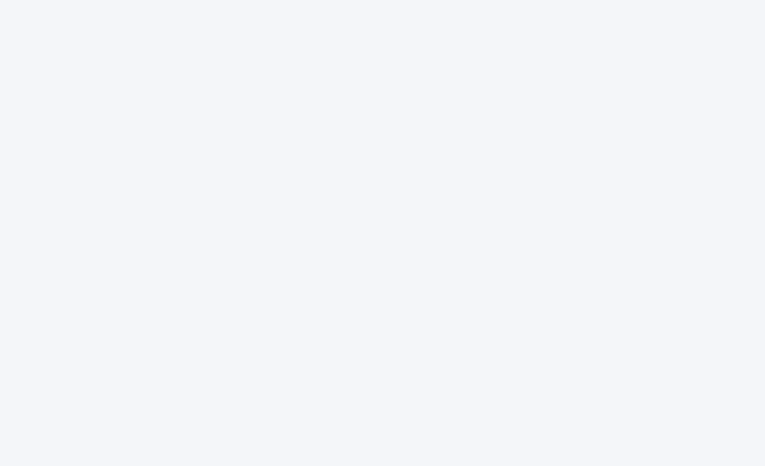
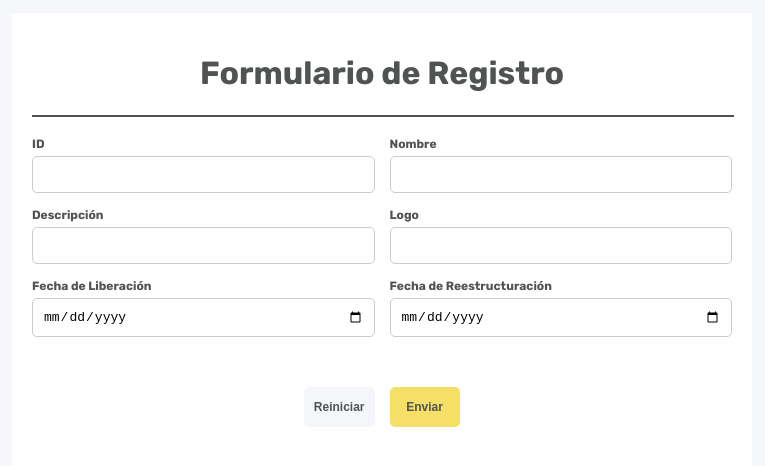
Before and after one commit to jugiros/sofka-challenge, an Angular app: page /create in a window 1280 px wide. Before the commit this address led to /. Shown: the part 160-626 px from the top of the page, without its empty margins (258-1023 px from the left). Built offline with nearby package versions, Linux system fonts and the light colour scheme.

Commit message:
feature: Create product form added.

```diff
--- a/src/app/app.routes.ts
+++ b/src/app/app.routes.ts
@@ -1,6 +1,8 @@
 import { Routes } from '@angular/router';
 import {ProductListComponent} from "./components/product-list/product-list.component";
+import {CreateProductComponent} from "./components/create-product/create-product.component";
 
 export const routes: Routes = [
-  { path: '', component: ProductListComponent }
+  { path: '', component: ProductListComponent },
+  { path: 'create', component: CreateProductComponent }
 ];
--- /dev/null
+++ b/src/app/components/create-product/create-product.component.html
@@ -0,0 +1,38 @@
+<div class="container-form">
+  <div class="title-div">
+    <h1>Formulario de Registro</h1>
+  </div>
+  <hr>
+  <form [formGroup]="form" class="form-container">
+    <div class="form-grid">
+      <div class="form-group">
+        <label for="id">ID</label>
+        <input id="id" formControlName="id" type="text" />
+      </div>
+      <div class="form-group">
+        <label for="name">Nombre</label>
+        <input id="name" formControlName="name" type="text" />
+      </div>
+      <div class="form-group">
+        <label for="description">Descripción</label>
+        <input id="description" formControlName="description" />
+      </div>
+      <div class="form-group">
+        <label for="logo">Logo</label>
+        <input id="logo" formControlName="logo" type="text" />
+      </div>
+      <div class="form-group">
+        <label for="date_release">Fecha de Liberación</label>
+        <input id="date_release" formControlName="date_release" type="date" />
+      </div>
+      <div class="form-group">
+        <label for="date_revision">Fecha de Reestructuración</label>
+        <input id="date_revision" formControlName="date_revision" type="date" />
+      </div>
+    </div>
+  </form>
+  <div class="button-container">
+    <button type="button" class="reset-btn" (click)="resetForm()">Reiniciar</button>
+    <button type="button" class="submit-btn">Enviar</button>
+  </div>
+</div>
--- /dev/null
+++ b/src/app/components/create-product/create-product.component.ts
@@ -0,0 +1,41 @@
+import {Component, OnInit} from '@angular/core';
+import {FormBuilder, FormGroup, ReactiveFormsModule} from "@angular/forms";
+
+@Component({
+  selector: 'app-create-product',
+  standalone: true,
+  imports: [
+    ReactiveFormsModule
+  ],
+  templateUrl: './create-product.component.html',
+  styleUrl: './create-product.component.css'
+})
+export class CreateProductComponent implements OnInit{
+
+  form!: FormGroup;
+
+  constructor(
+    private formBuilder: FormBuilder
+  ) {
+  }
+
+  private initializeForm() {
+    this.form = this.formBuilder.group({
+      id: [],
+      name: [],
+      description: [],
+      logo: [],
+      date_release: [],
+      date_revision: []
+    });
+  }
+
+  resetForm() {
+    this.form.reset();
+  }
+
+  ngOnInit() {
+    this.initializeForm();
+  }
+
+}
--- a/src/scss/styles.scss
+++ b/src/scss/styles.scss
@@ -43,13 +43,17 @@ html, body {
   border-radius: 8px;
 }
 
-.primary-btn {
+.btn-action {
   font-size: 12px;
   font-weight: bold;
   height: 40px;
-  width: 70px;
+  min-width: 70px;
   border-radius: 5px;
   border: none;
+}
+
+.primary-btn {
+  @extend .btn-action;
   background-color: var(--dark-yellow);
   cursor: pointer;
   color: var(--text-gray);
@@ -114,7 +118,6 @@ html, body {
 .action-menu {
   position: relative;
   display: inline-block;
-}
 
   .menu-btn {
     background: none;
@@ -142,9 +145,8 @@ html, body {
     z-index: 1000;
     top: 100%;
     right: 0;
-}
 
-.menu-content button {
+    button {
       display: block;
       width: 100%;
       padding: 8px 12px;
@@ -152,12 +154,104 @@ html, body {
       background: none;
       text-align: left;
       cursor: pointer;
+
+      &:hover {
+        background-color: var(--light-gray);
+      }
+    }
   }
 
-.menu-content button:hover {
-  background-color: var(--light-gray);
+  &.show .menu-content {
+    display: block;
+  }
 }
 
-.action-menu .menu-content.show {
-  display: block;
+.container-form {
+  padding: 20px;
+  background-color: var(--basic-white);
+  border-radius: 2px;
+  min-width: 700px;
+  display: flex;
+  flex-direction: column;
+
+  h1 {
+    margin-bottom: 0;
   }
+
+  hr {
+    border: solid 1px;
+    width: 100%;
+    margin-bottom: 20px;
+  }
+
+  .form-container {
+    margin-bottom: 30px;
+  }
+
+  .title-div {
+    text-align: center;
+    padding-bottom: 15px;
+  }
+
+  .form-grid {
+    display: grid;
+    grid-template-columns: repeat(2, 1fr);
+    gap: 15px;
+  }
+
+  .form-group {
+    display: flex;
+    flex-direction: column;
+
+    label {
+      margin-bottom: 5px;
+      font-weight: bold;
+      font-size: 12px;
+    }
+
+    input {
+      padding: 10px;
+      border: 1px solid var(--dark-gray);
+      border-radius: 5px;
+      font-size: 13px;
+    }
+  }
+
+  .button-container {
+    display: grid;
+    grid-template-columns: repeat(2, 1fr);
+    gap: 15px;
+    margin-top: 20px;
+    margin-bottom: 20px;
+
+    button {
+      padding: 10px;
+      border: none;
+      border-radius: 5px;
+      font-size: 14px;
+      cursor: pointer;
+
+      &.reset-btn {
+        @extend .btn-action;
+        background-color: var(--light-gray);
+        color: var(--text-gray);
+
+        &:hover {
+          background-color: var(--hover-gray);
+        }
+      }
+
+      &.submit-btn {
+        @extend .primary-btn;
+      }
+    }
+
+    .reset-btn {
+      justify-self: end;
+    }
+
+    .submit-btn {
+      justify-self: start;
+    }
+  }
+}
```
Also changed, not shown: src/app/components/create-product/create-product.component.css (added), 1 other file (tests, documents, lock files or other folders). Lines whose indentation alone changed are shown as unchanged.
